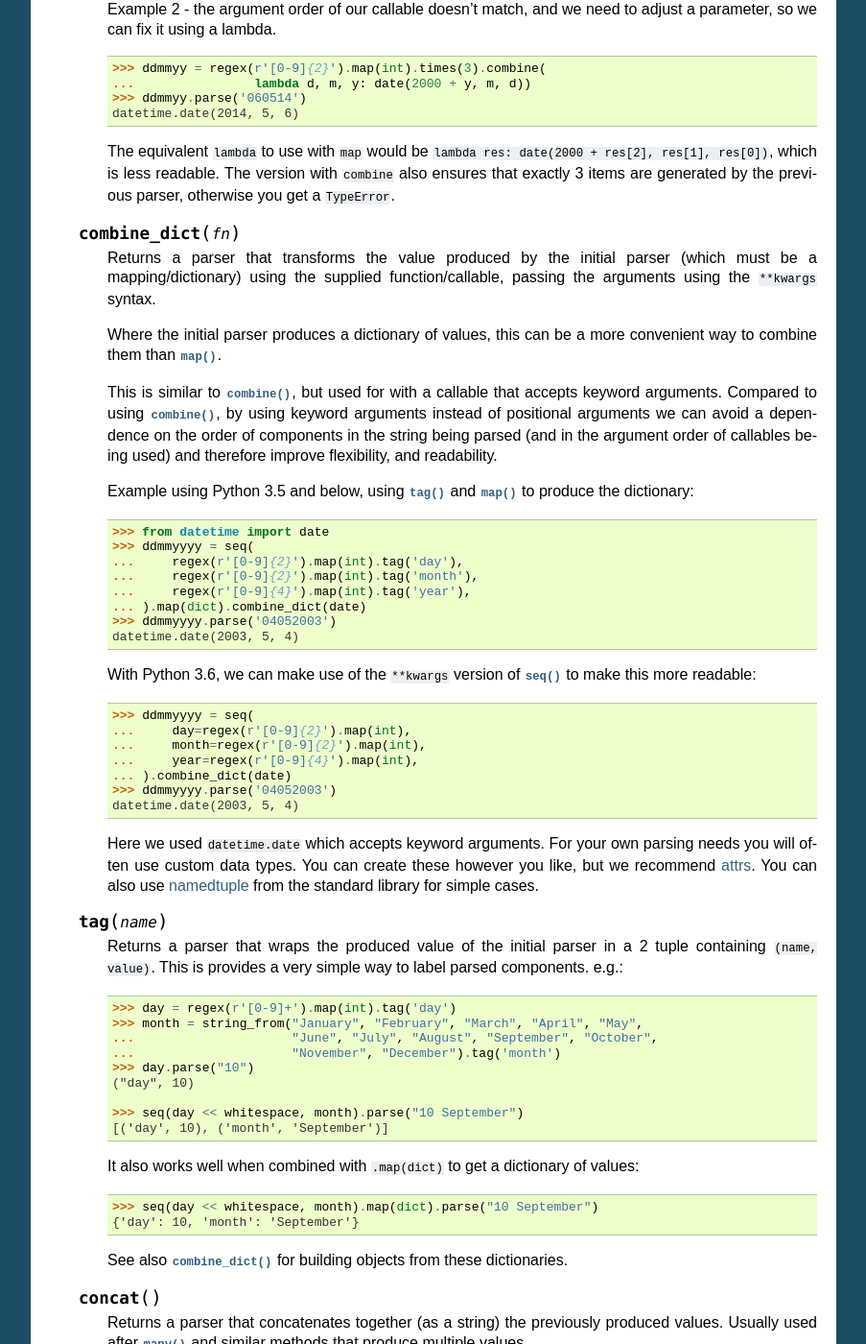
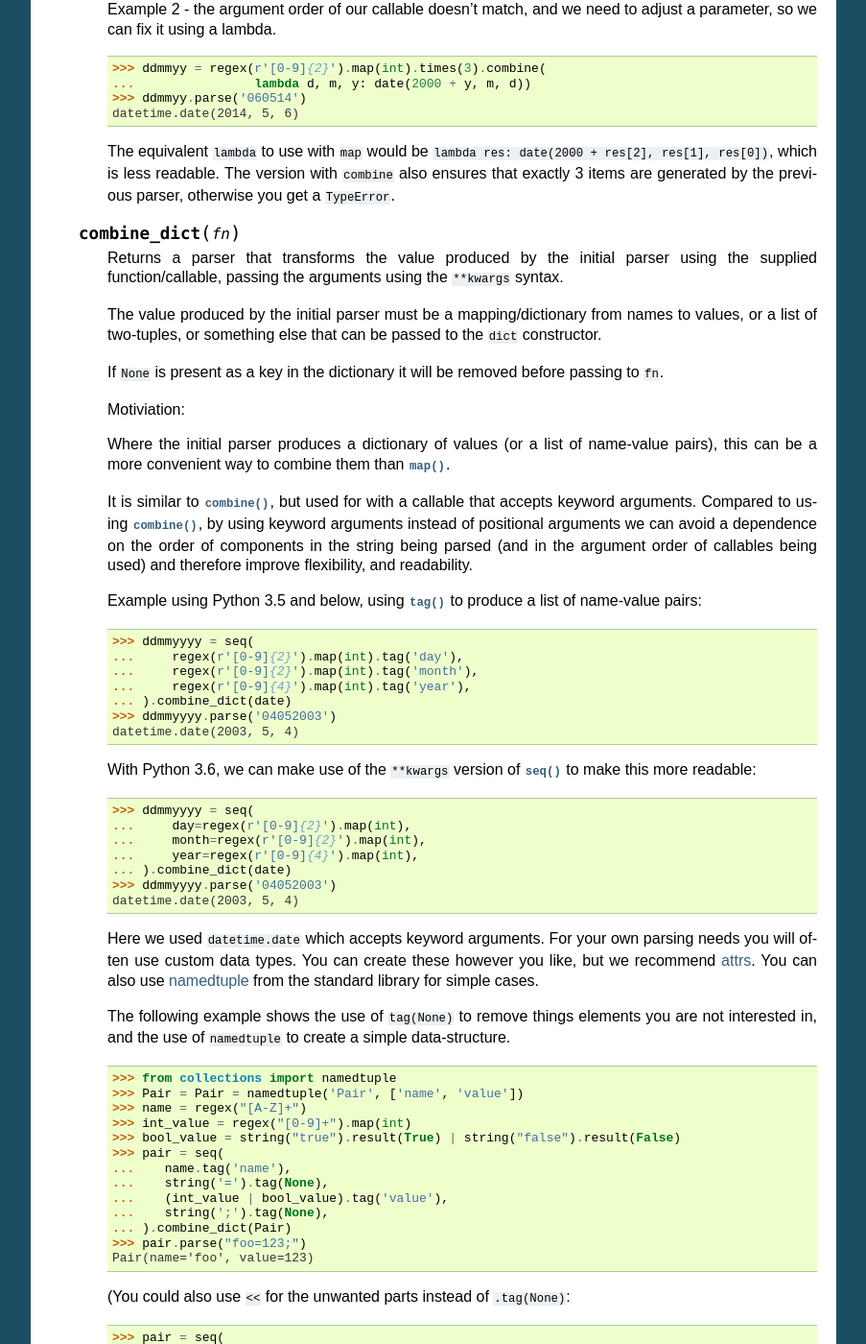
Before and after one commit to python-parsy/parsy, a Sphinx documentation site: the page built from docs/ref/methods_and_combinators.rst, in a window 1280 px wide and 1400 px high, scrolled down 2300 px. Shown: the whole window at 96% size, without its empty margins (198-1101 px from the left). Built offline with Sphinx 7.4.7, drawn with Linux system fonts in a browser that asks for light colours; some of the changed text lies outside the part shown.

Commit message:
Allowed `combine_dict` to handle more cases

```diff
--- a/docs/history.rst
+++ b/docs/history.rst
@@ -8,6 +8,8 @@ History and release notes
 ------------------
 
 * Added ``transform`` argument to :func:`string` and :func:`string_from`.
+* Made :meth:`Parser.combine_dict` accept lists of name value pairs,
+  and filter out keys with value ``None``.
 
 1.1.0 - 2017-11-05
 ------------------
--- a/docs/overview.rst
+++ b/docs/overview.rst
@@ -29,8 +29,8 @@ Parsy differentiates itself from other solutions with the following:
 
   * we can easily handle cases where later parsing depends on the value of
     something parsed earlier e.g. Hollerith constants.
-  * it's easy to build up complex result objects, rather than having lists of
-    lists etc.
+  * it's easy to build up complex result objects, rather than returning lists of
+    lists etc. which then need to be further processed.
   * there is no need for things like `pyparsing's Forward class
     <http://infohost.nmt.edu/tcc/help/pubs/pyparsing/web/class-Forward.html>`_ .
 
--- a/docs/ref/methods_and_combinators.rst
+++ b/docs/ref/methods_and_combinators.rst
@@ -173,32 +173,42 @@ can be used and manipulated as below.
    .. method:: combine_dict(fn)
 
       Returns a parser that transforms the value produced by the initial parser
-      (which must be a mapping/dictionary) using the supplied function/callable,
-      passing the arguments using the ``**kwargs`` syntax.
+      using the supplied function/callable, passing the arguments using the
+      ``**kwargs`` syntax.
 
-      Where the initial parser produces a dictionary of values, this can be a
-      more convenient way to combine them than :meth:`~Parser.map`.
+      The value produced by the initial parser must be a mapping/dictionary from
+      names to values, or a list of two-tuples, or something else that can be
+      passed to the ``dict`` constructor.
 
-      This is similar to :meth:`combine`, but used for with a callable that
+      If ``None`` is present as a key in the dictionary it will be removed before
+      passing to ``fn``.
+
+      Motiviation:
+
+      Where the initial parser produces a dictionary of values (or a list of
+      name-value pairs), this can be a more convenient way to combine them than
+      :meth:`~Parser.map`.
+
+      It is similar to :meth:`combine`, but used for with a callable that
       accepts keyword arguments. Compared to using :meth:`combine`, by using
       keyword arguments instead of positional arguments we can avoid a
       dependence on the order of components in the string being parsed (and in
       the argument order of callables being used) and therefore improve
       flexibility, and readability.
 
-      Example using Python 3.5 and below, using :meth:`tag` and :meth:`map`
-      to produce the dictionary:
+      Example using Python 3.5 and below, using :meth:`tag`
+      to produce a list of name-value pairs:
 
       .. code:: python
 
-         >>> from datetime import date
          >>> ddmmyyyy = seq(
          ...     regex(r'[0-9]{2}').map(int).tag('day'),
          ...     regex(r'[0-9]{2}').map(int).tag('month'),
          ...     regex(r'[0-9]{4}').map(int).tag('year'),
-         ... ).map(dict).combine_dict(date)
+         ... ).combine_dict(date)
          >>> ddmmyyyy.parse('04052003')
          datetime.date(2003, 5, 4)
+
 
       With Python 3.6, we can make use of the ``**kwargs`` version of
       :func:`seq` to make this more readable:
@@ -219,6 +229,38 @@ can be used and manipulated as below.
       <https://attrs.readthedocs.io/en/stable/>`_. You can also use `namedtuple
       <https://docs.python.org/3.6/library/collections.html#collections.namedtuple>`_
       from the standard library for simple cases.
+
+      The following example shows the use of ``tag(None)`` to remove things
+      elements you are not interested in, and the use of ``namedtuple`` to
+      create a simple data-structure.
+
+      .. code-block:: python
+
+         >>> from collections import namedtuple
+         >>> Pair = Pair = namedtuple('Pair', ['name', 'value'])
+         >>> name = regex("[A-Z]+")
+         >>> int_value = regex("[0-9]+").map(int)
+         >>> bool_value = string("true").result(True) | string("false").result(False)
+         >>> pair = seq(
+         ...    name.tag('name'),
+         ...    string('=').tag(None),
+         ...    (int_value | bool_value).tag('value'),
+         ...    string(';').tag(None),
+         ... ).combine_dict(Pair)
+         >>> pair.parse("foo=123;")
+         Pair(name='foo', value=123)
+
+      (You could also use ``<<`` for the unwanted parts instead of ``.tag(None)``:
+
+      .. code-block:: python
+
+         >>> pair = seq(
+         ...    name.tag('name') << string('='),
+         ...    (int_value | bool_value).tag('value') << string(';')
+         ... ).combine_dict(Pair)
+
+      .. versionchanged:: 1.2
+         Allow lists as well as dicts to be consumed, and filter out ``None``.
 
    .. method:: tag(name)
 
@@ -246,8 +288,7 @@ can be used and manipulated as below.
          >>> seq(day << whitespace, month).map(dict).parse("10 September")
          {'day': 10, 'month': 'September'}
 
-      See also :meth:`combine_dict` for building objects from these
-      dictionaries.
+      ... and with :meth:`combine_dict` to build other objects.
 
    .. method:: concat()
 
--- a/src/parsy/__init__.py
+++ b/src/parsy/__init__.py
@@ -120,7 +120,8 @@ class Parser(object):
         return self.bind(lambda res: success(combine_fn(*res)))
 
     def combine_dict(self, combine_fn):
-        return self.bind(lambda res: success(combine_fn(**res)))
+        return self.bind(lambda res: success(combine_fn(**{k: v for k, v in dict(res).items()
+                                                           if k is not None})))
 
     def concat(self):
         return self.map(''.join)
```
Also changed, not shown: 1 other file.
